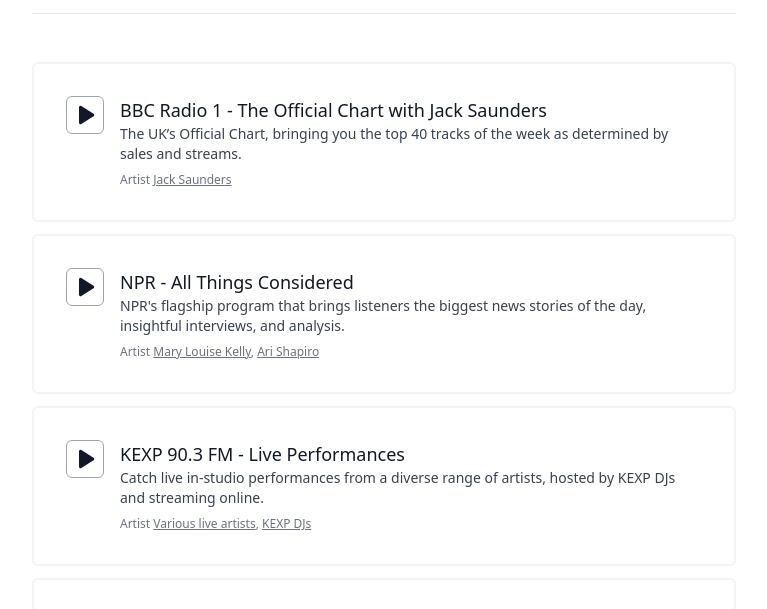
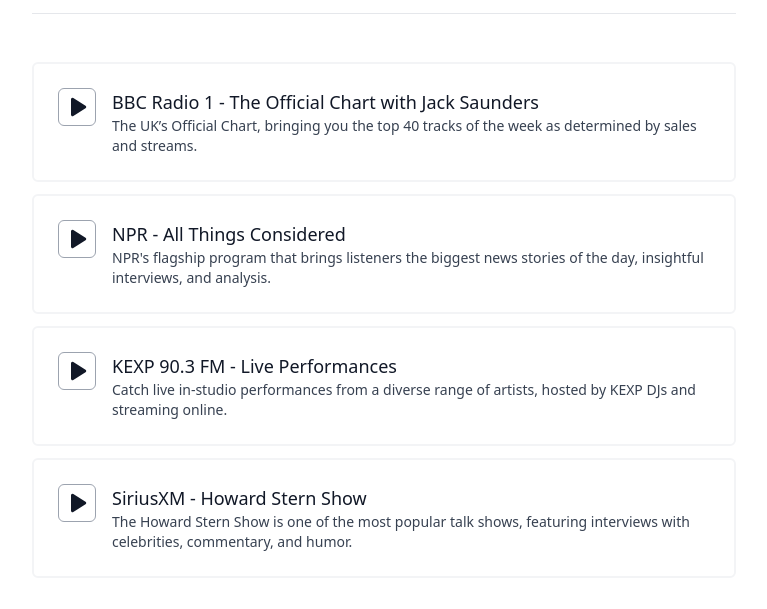
Before and after one commit to antheiz/radio-fm, an Astro site: page / in a window 1280 px wide. Shown: the part 141-750 px from the top of the page, without its empty margins (256-1023 px from the left). Built offline with nearby package versions, Linux system fonts and the light colour scheme; Astro itself is replaced by a stand-in of ours.

Commit message:
fix: remove artist name

```diff
--- a/src/components/RadioCard.astro
+++ b/src/components/RadioCard.astro
@@ -10,7 +10,7 @@
 ---
 
 <div class="rounded-md border-2 border-gray-100">
-  <div class="flex items-start gap-4 p-4 sm:p-6 lg:p-8">
+  <div class="flex items-start gap-4 p-4 sm:p-6">
     <button type="button" class="block shrink-0 border border-gray-400 rounded-md">
       <svg xmlns="http://www.w3.org/2000/svg" class="size-9 text-gray-900" viewBox="0 0 24 24">
         <path fill="currentColor" d="M8 6.82v10.36c0 .79.87 1.27 1.54.84l8.14-5.18a1 1 0 0 0 0-1.69L9.54 5.98A.998.998 0 0 0 8 6.82" />
@@ -27,16 +27,6 @@
       <p class="line-clamp-2 text-sm text-gray-700">
         {description}
       </p>
-
-      <div class="mt-2 sm:flex sm:items-center sm:gap-2">
-        <p class="mt-2 text-xs font-medium text-gray-500 sm:mt-0">
-          Artist {artists.map((artist, index) => (
-            <>
-              <a href="#" class="underline hover:text-gray-700">{artist}</a>{index < artists.length - 1 ? ', ' : ''}
-            </>
-          ))}
-        </p>
-      </div>
     </div>
   </div>
 </div>
```
